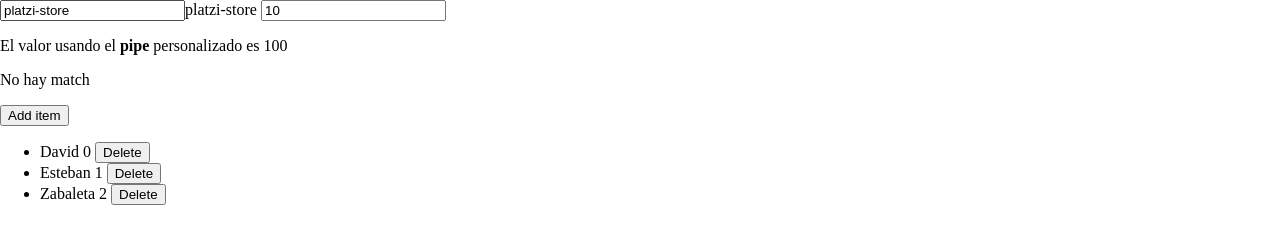
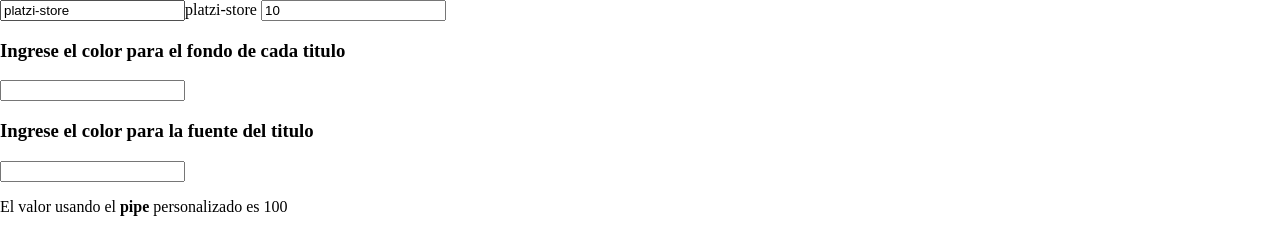
Before and after one commit to DavidZabaleta/Platzi-Store, an Angular app: page / in a window 1280 px wide. Shown: the top 232 px of the page. Built offline with nearby package versions, Linux system fonts and the light colour scheme.

Commit message:
Directives applied
Directive that receive two colors from app and render it on product

```diff
--- a/src/app/app.component.html
+++ b/src/app/app.component.html
@@ -1,6 +1,15 @@
 <input type="text" [(ngModel)]="title">{{title}}
 
 <input type="text" [(ngModel)]="power">
+
+<br>
+<h3>Ingrese el color para el fondo de cada titulo</h3>
+<input type="text" [(ngModel)]="backgroundColor">
+
+<br>
+<h3>Ingrese el color para la fuente del titulo</h3>
+<input type="text" [(ngModel)]="color">
+
 <p>El valor usando el <strong>pipe</strong> personalizado es {{power | exponential}}</p>
 
 <div *ngIf="title === 'hola'">
@@ -33,6 +42,8 @@
   <app-product
     *ngFor="let product of products"
     (productClicked)="clickProduct($event)"
-    [product]="product">
+    [product]="product"
+    [backgroundColor]="backgroundColor"
+    [color]="color">
   </app-product>
 </div>
--- a/src/app/app.component.ts
+++ b/src/app/app.component.ts
@@ -12,6 +12,9 @@
   items = ['David', 'Esteban', 'Zabaleta'];
 
   power = 10;
+
+  backgroundColor: string;
+  color: string;
 
   products: Product[] = [
   {
--- a/src/app/app.module.ts
+++ b/src/app/app.module.ts
@@ -7,13 +7,15 @@
 import { ProductComponent } from './components/product/product.component';
 import { CartComponent } from './components/cart/cart.component';
 import { ExponentialPipe } from './pipes/exponential.pipe';
+import { HighlightDirective } from './directives/highlight.directive';
 
 @NgModule({
   declarations: [
     AppComponent,
     ProductComponent,
     CartComponent,
-    ExponentialPipe
+    ExponentialPipe,
+    HighlightDirective
   ],
   imports: [
     BrowserModule,
--- a/src/app/components/product/product.component.html
+++ b/src/app/components/product/product.component.html
@@ -1,4 +1,4 @@
-<h3>{{product.title | uppercase}}</h3>
+<h3 appHighlight [backgroundColor]="backgroundColor" [color]="color">{{product.title | uppercase}}</h3>
 <img [src]="product.image" alt="Product" width="200px">
 <strong>{{product.price | currency}}</strong>
 <p>{{product.description | slice:0:10}}</p>
--- a/src/app/components/product/product.component.ts
+++ b/src/app/components/product/product.component.ts
@@ -21,6 +21,8 @@
 export class ProductComponent {
 
     @Input() product: Product;
+    @Input() backgroundColor: string;
+    @Input() color: string;
     @Output() productClicked: EventEmitter<any> = new EventEmitter();
 
     today: Date = new Date();
--- /dev/null
+++ b/src/app/directives/highlight.directive.ts
@@ -0,0 +1,19 @@
+import { Directive, ElementRef, Input, SimpleChanges } from '@angular/core';
+
+@Directive({
+  selector: '[appHighlight]'
+})
+export class HighlightDirective {
+
+  @Input() backgroundColor: string;
+  @Input() color: string;
+
+  constructor(private el: ElementRef) {
+  }
+
+  ngOnChanges(changes: SimpleChanges): void {
+    console.log(this.backgroundColor);
+    this.el.nativeElement.style.backgroundColor = this.backgroundColor;
+    this.el.nativeElement.style.color = this.color;
+  }
+}
```
Also changed, not shown: 1 other file (tests, documents, lock files or other folders).
